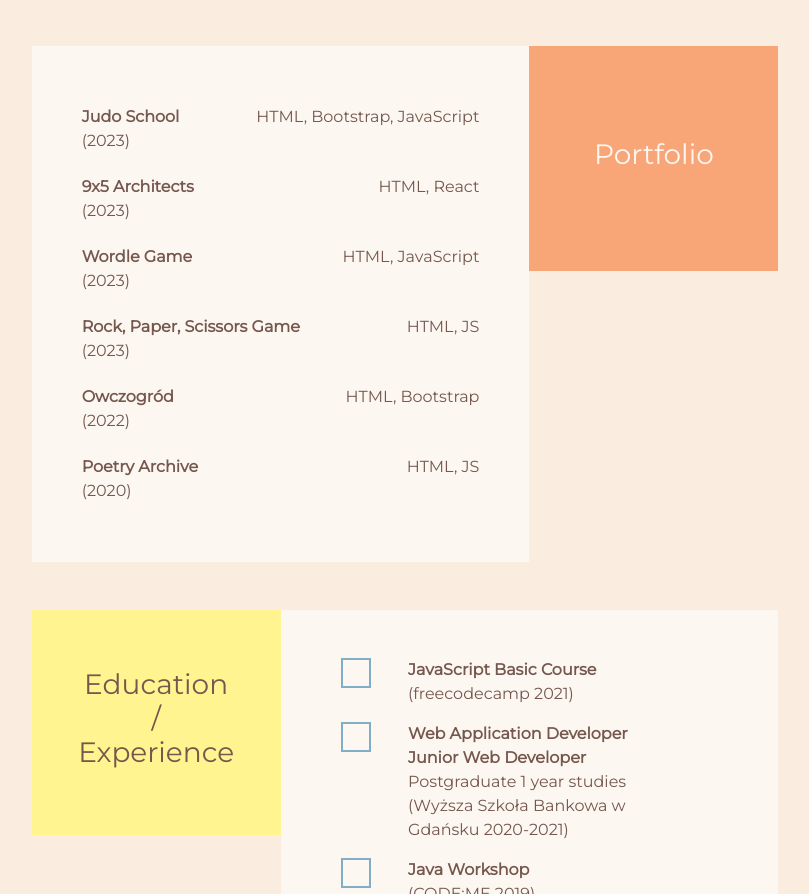
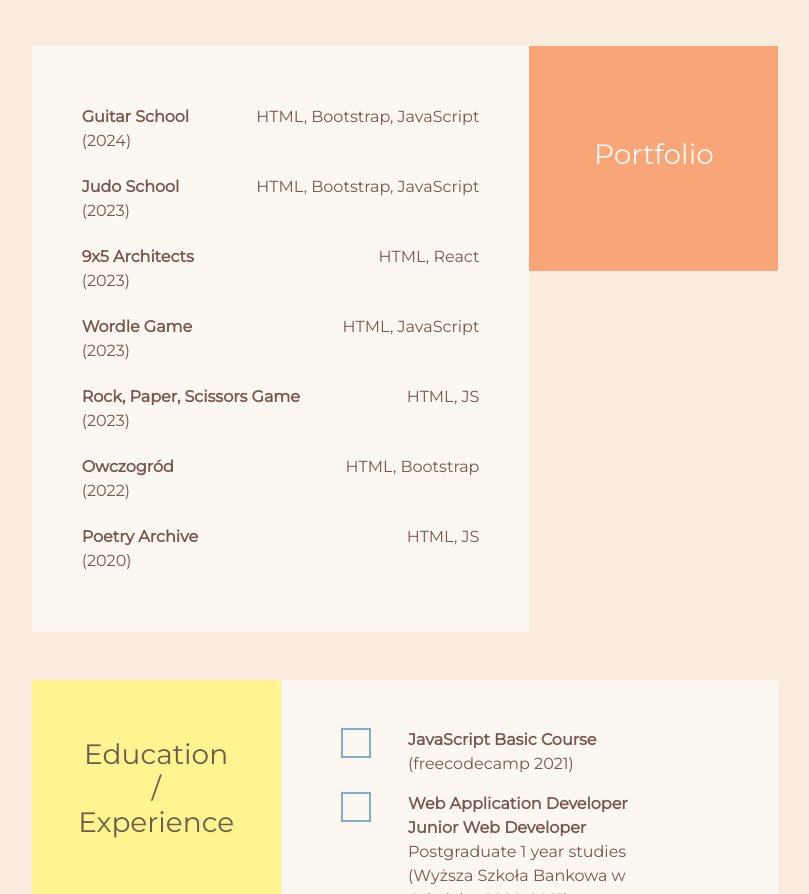
Before and after one commit to MW-00/MW-88.github.io, a website: page index.html in a window 1280 px wide. Shown: the part 1487-2381 px from the top of the page, without its empty margins (235-1044 px from the left). Drawn offline with nearby package versions, Linux system fonts and the light colour scheme.

Commit message:
guitar school project added

```diff
--- a/index.html
+++ b/index.html
@@ -375,6 +375,23 @@
                 <div class="col">
 
                   <!-- projekt -->
+                  <a href="http://gitara-trojmiasto.netlify.app/">
+                    <div class="portfolioCard">
+                      <div class="w-100">
+                        <div class="d-flex justify-content-between">
+                          <p class="bold">
+                            Guitar School
+                          </p>
+                          <p>
+                            HTML, Bootstrap, JavaScript
+                          </p>
+                        </div>
+                        <p>(2024)</p>
+                      </div>
+                    </div>
+                  </a>
+
+                  <!-- projekt -->
                   <a href="http://judo-testy.netlify.app/">
                     <div class="portfolioCard">
                       <div class="w-100">
```
